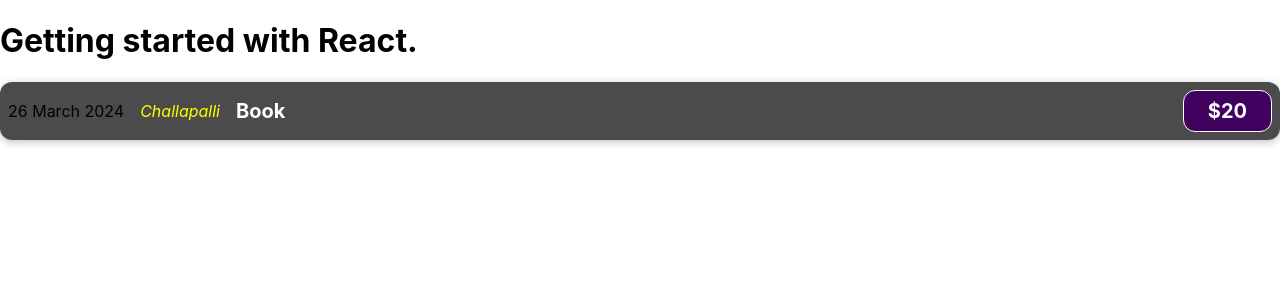
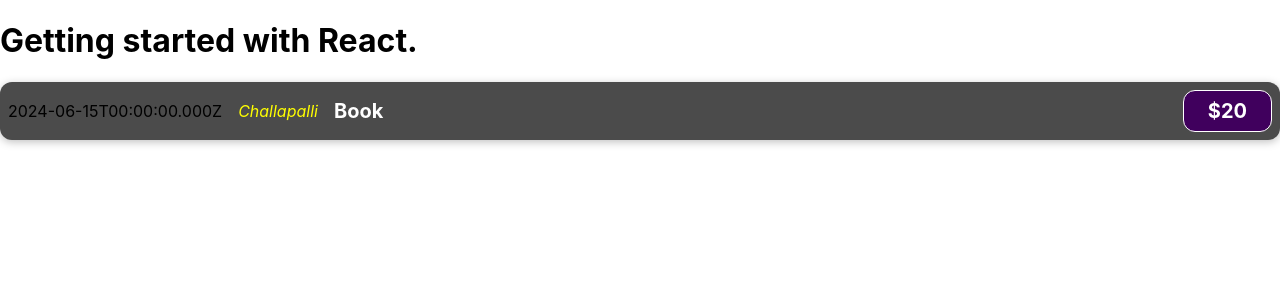
Before and after one commit to Chandra307/learning_react, a React (Create React App) app: page / in a window 1280 px wide. Shown: the top 300 px of the page. Built offline with nearby package versions, Linux system fonts and the light colour scheme.

Commit message:
JavaScript inside jsx

```diff
--- a/src/components/ExpenseItem.js
+++ b/src/components/ExpenseItem.js
@@ -1,15 +1,19 @@
 import "./ExpenseItem.css"
 
 export default function ExpenseItem() {
+    const expenseDate = new Date(2024, 5, 15).toISOString();
+    const expenseTitle = 'Book';
+    const expenseAmount = 20;
+    const expenseLocation = 'Challapalli';
     return (
         <div className="expense-item">
-            <div>26 March 2024</div>
+            <div>{expenseDate}</div>
             <div className="expense-item__location">
-                Challapalli
+                {expenseLocation}
             </div>
             <div className="expense-item__description">
-                <h2>Book</h2>
-                <div className="expense-item__price">$20</div>
+                <h2>{expenseTitle}</h2>
+                <div className="expense-item__price">${expenseAmount}</div>
             </div>
         </div>
     );
```
